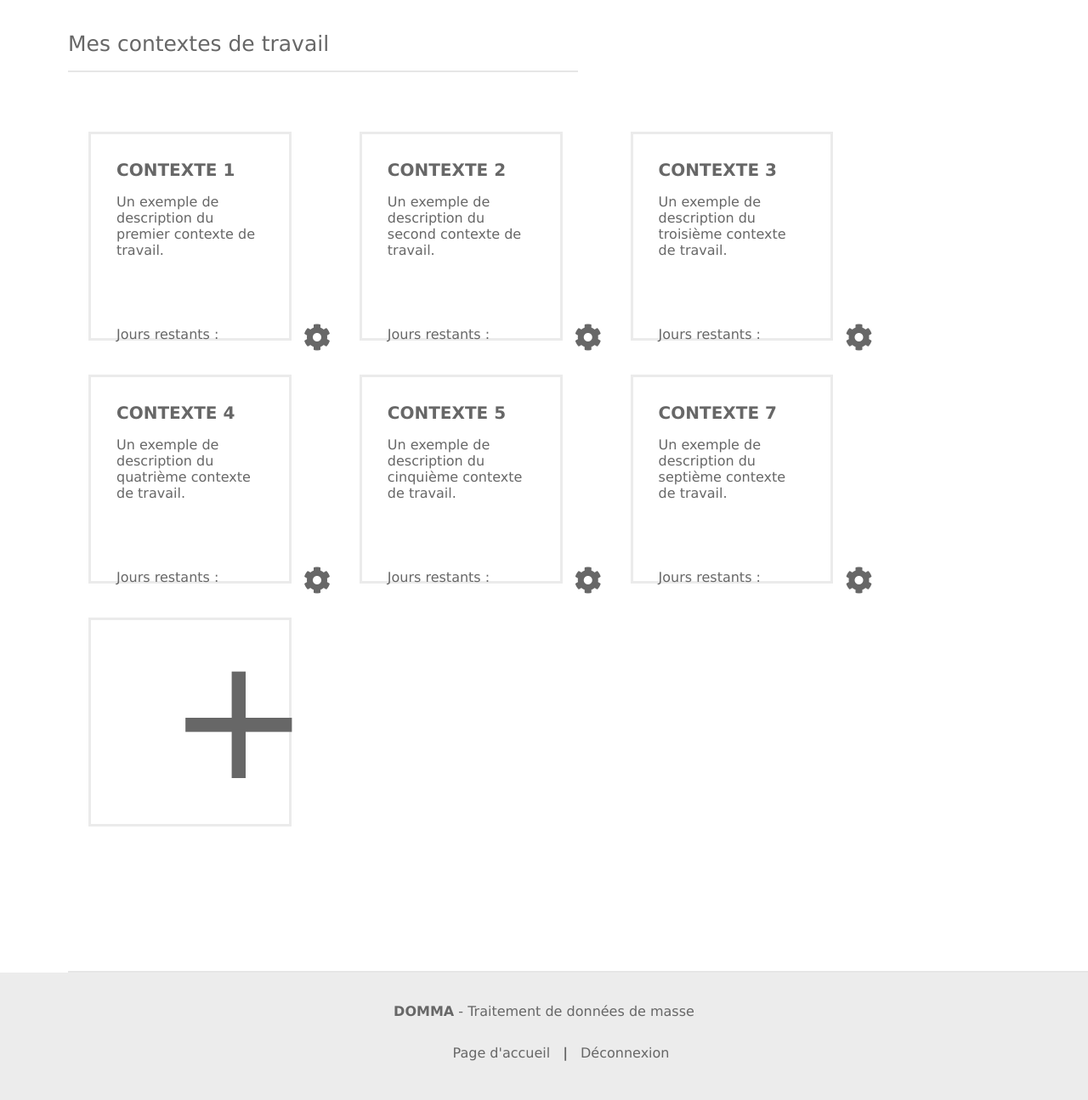
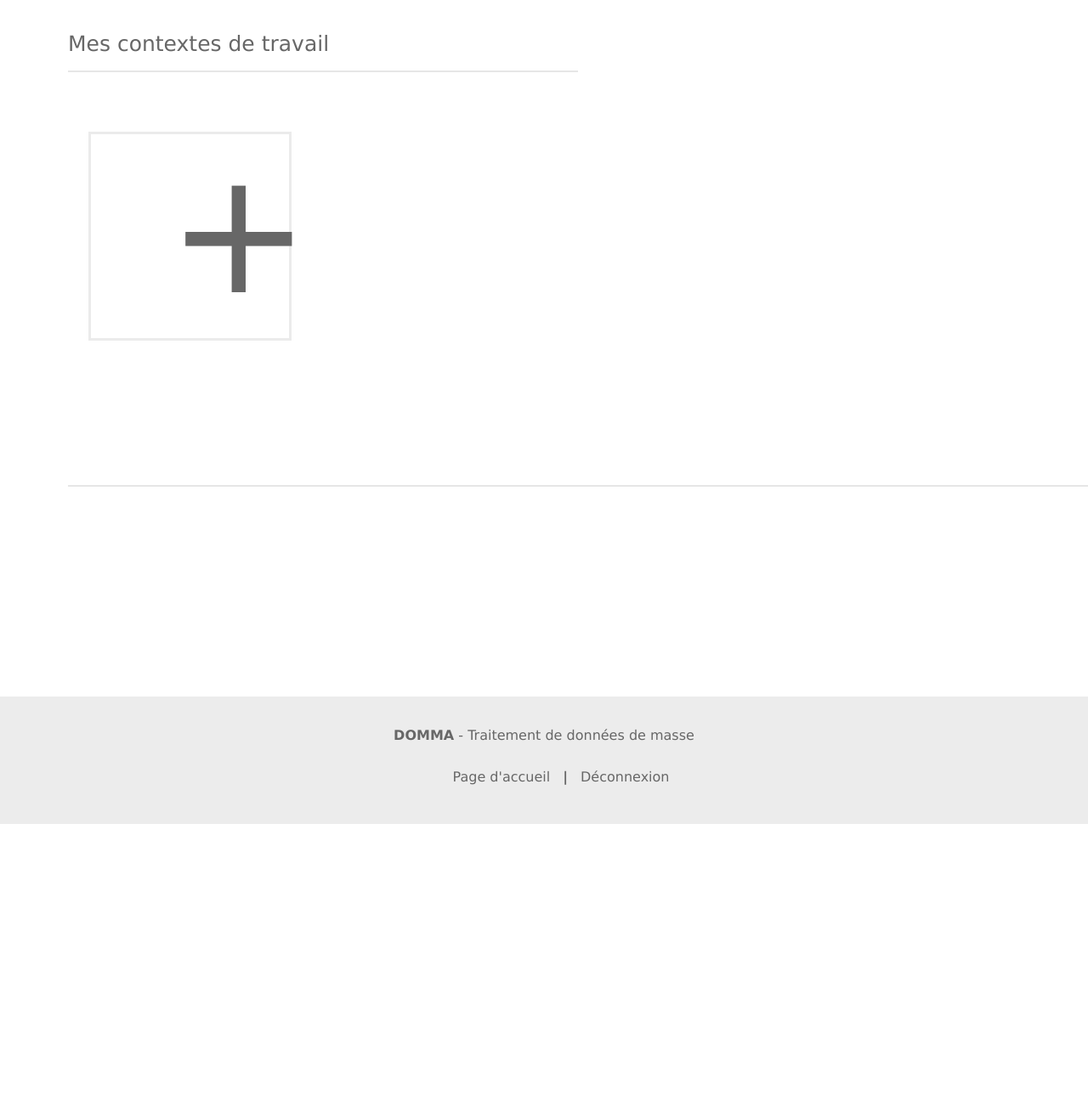
Before and after one commit to cristianemenna/DOMMA, a Symfony app: template templates/users/index.html.twig in a window 1280 px wide; the page is wider, and only the part inside the window is pictured. Shown: the part 80-1375 px from the top of that part at 85% size. After the commit the page ends 1050 px from the top of that part, so only its background shows below. Run offline with Twig, Linux system fonts and the light colour scheme; the template is opened without the code that fills it, so the values that code supplies are empty; some libraries are stand-ins or nearby versions.

Commit message:
Laisons des contextes aux utilisateurs

```diff
--- a/src/Controller/UsersController.php
+++ b/src/Controller/UsersController.php
@@ -26,9 +26,11 @@ class UsersController extends AbstractController
      */
     public function index(UsersRepository $usersRepository, Security $security, GravatarHelper $gravatar): Response
     {
+        $user = $security->getUser();
         return $this->render('users/index.html.twig', [
-            'user' => $security->getUser(),
+            'user' => $user,
             'avatar' => $gravatar->getAvatar($security),
+            'contextes'=>$user->getContexts(),
         ]);
     }
 
--- a/src/Form/ContextType.php
+++ b/src/Form/ContextType.php
@@ -14,8 +14,6 @@ class ContextType extends AbstractType
         $builder
             ->add('title')
             ->add('description')
-            ->add('created_at')
-            ->add('users')
         ;
     }
 
--- a/templates/users/index.html.twig
+++ b/templates/users/index.html.twig
@@ -12,63 +12,22 @@
             <h1>Mes contextes de travail</h1>
         </div>
         <div class="contexts-container">
+             {% for context in contextes %}
 
            <div class="context-space">
-               <a href="#" class="contexts-link">
-                   <p class="context-title">Contexte 1</p>
-                   <p class="context-description">Un exemple de description du premier contexte de travail.</p>
+               <a href="{{ path('context_show', {'id': context.id }) }}" class="contexts-link">
+                   <p class="context-title">{{ context.title }}</p>
+                   <p class="context-description">{{ context.description }}</p>
                </a>
                <p class="context-days">Jours restants :</p>
                <i class="fas fa-cog fa-2x icon-context"></i>
            </div>
 
-            <div class="context-space">
-                <a href="#" class="contexts-link">
-                    <p class="context-title">Contexte 2</p>
-                    <p class="context-description">Un exemple de description du second contexte de travail.</p>
-                </a>
-                <p class="context-days">Jours restants :</p>
-                <i class="fas fa-cog fa-2x icon-context"></i>
-            </div>
+            {% endfor %}
+
 
             <div class="context-space">
-                <a href="#" class="contexts-link">
-                    <p class="context-title">Contexte 3</p>
-                    <p class="context-description">Un exemple de description du troisième contexte de travail.</p>
-                </a>
-                <p class="context-days">Jours restants :</p>
-                <i class="fas fa-cog fa-2x icon-context"></i>
-            </div>
-
-            <div class="context-space">
-                <a href="#" class="contexts-link">
-                    <p class="context-title">Contexte 4</p>
-                    <p class="context-description">Un exemple de description du quatrième contexte de travail.</p>
-                </a>
-                <p class="context-days">Jours restants :</p>
-                <i class="fas fa-cog fa-2x icon-context"></i>
-            </div>
-
-            <div class="context-space">
-                <a href="#" class="contexts-link">
-                    <p class="context-title">Contexte 5</p>
-                    <p class="context-description">Un exemple de description du cinquième contexte de travail.</p>
-                </a>
-                <p class="context-days">Jours restants :</p>
-                <i class="fas fa-cog fa-2x icon-context"></i>
-            </div>
-
-            <div class="context-space">
-                <a href="#" class="contexts-link">
-                    <p class="context-title">Contexte 7</p>
-                    <p class="context-description">Un exemple de description du septième contexte de travail.</p>
-                </a>
-                <p class="context-days">Jours restants :</p>
-                <i class="fas fa-cog fa-2x icon-context"></i>
-            </div>
-
-            <div class="context-space">
-                <a href="#" id="link-create"><span class="context-plus">+</span></a>
+                <a href="{{ path('context_new') }}" id="link-create"><span class="context-plus">+</span></a>
             </div>
         </div>
         <div class="separator-bottom"></div>
```
Also changed, not shown: src/Controller/ContextController.php (+14 -4 lines).
